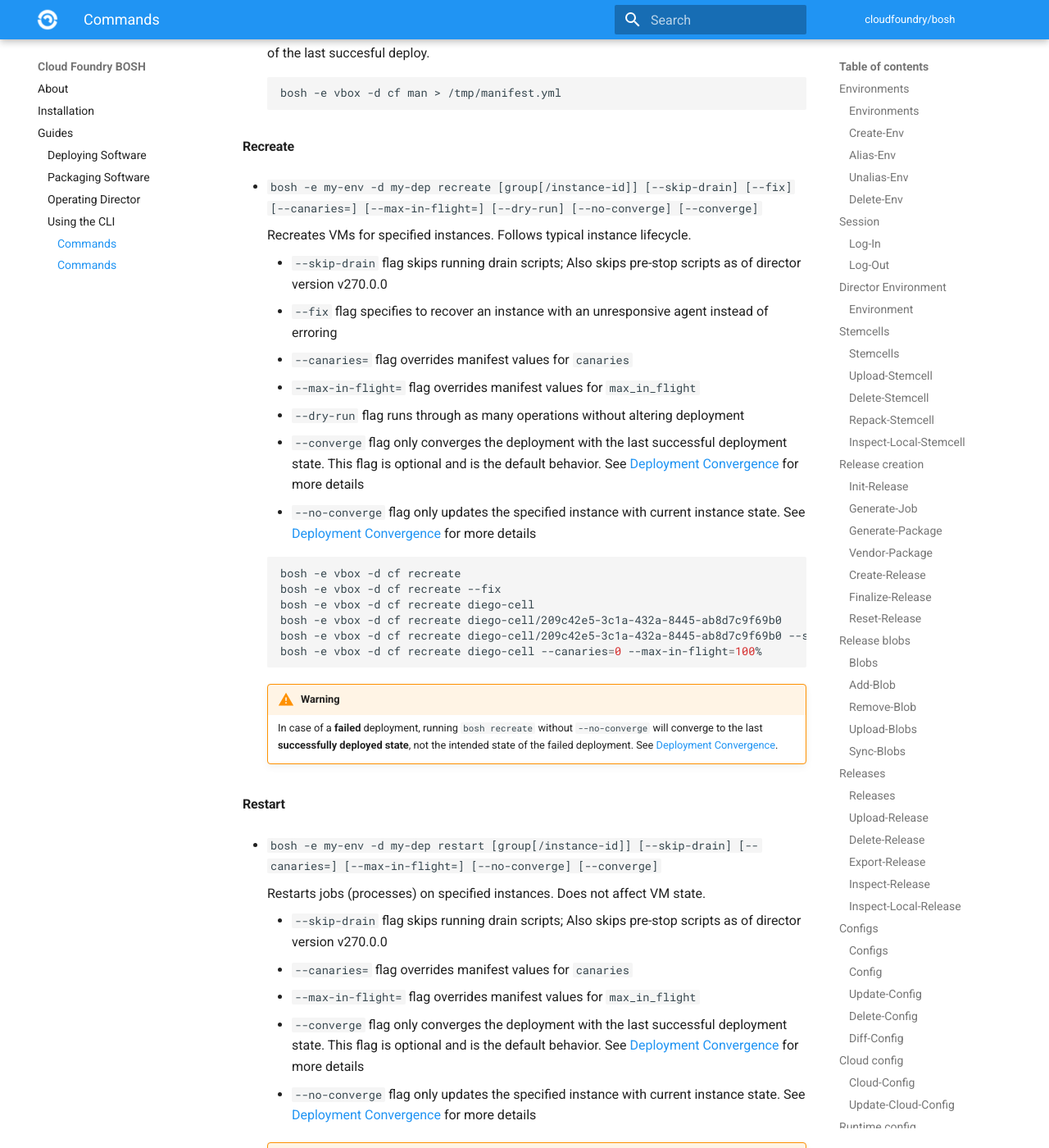
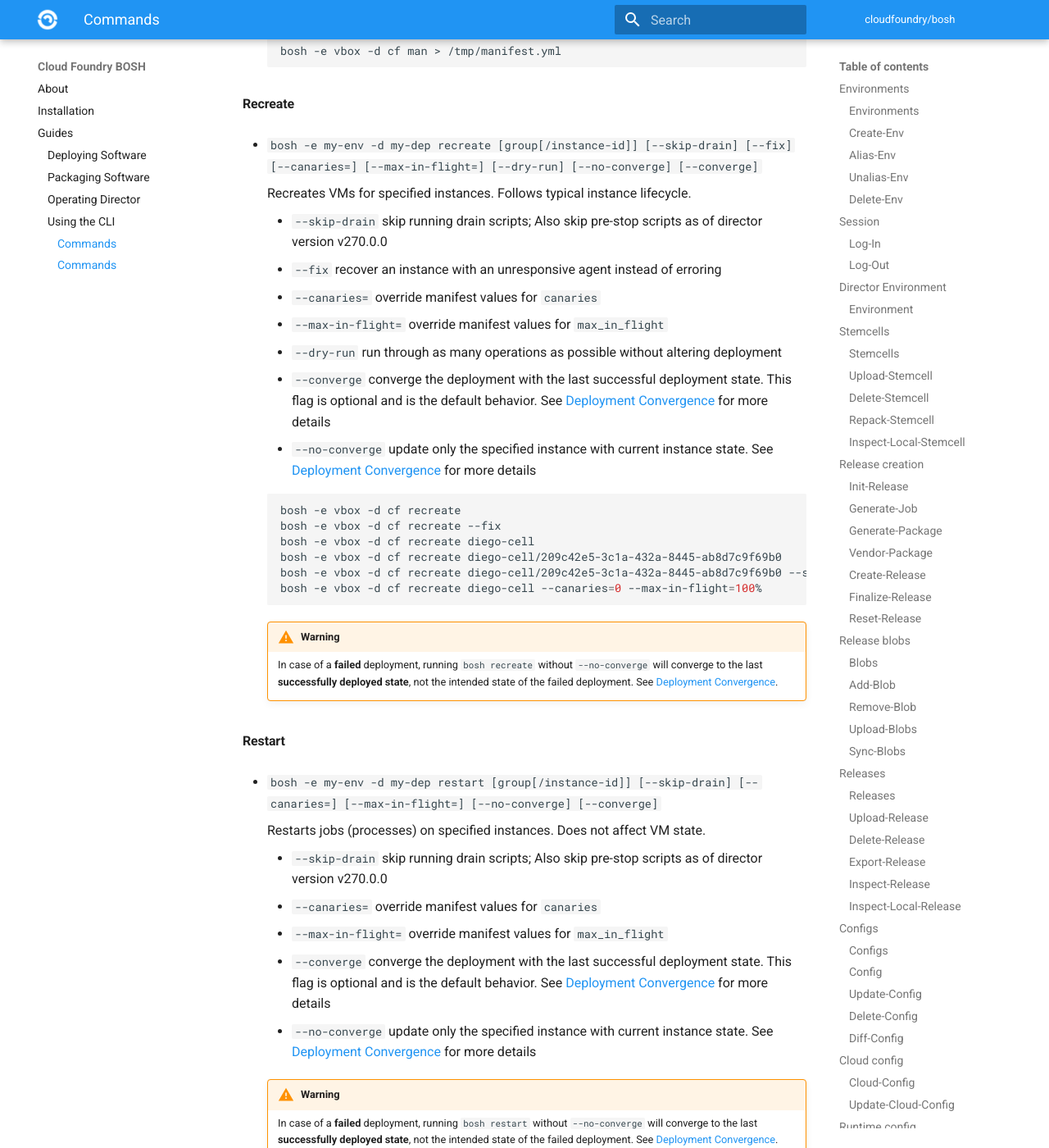
Before and after one commit to cloudfoundry/docs-bosh, an MkDocs documentation site: the page built from content/cli-v2.md, in a window 1280 px wide and 1400 px high, scrolled down 18922 px. Shown: the whole window at 82% size. Built offline with MkDocs 1.6.1 and Material for MkDocs 9.7.7, drawn with Linux system fonts in a browser that asks for light colours; old or Windows-style settings are respelled for this version of MkDocs; some of the changed text lies outside the part shown.

Commit message:
Remove redundant flag word, for each flag of the cli documentation
This change cleans up the CLI v2 docs by removing the word `flag` from
each command flag, and rewording the documentation. The intent is to
remove noise from the documents.

````diff
--- a/content/cli-v2.md
+++ b/content/cli-v2.md
@@ -231,7 +231,7 @@ See [Uploading Stemcells](uploading-stemcells.md).
 
     Stemcell location may be local file system path or an HTTP/HTTPS URL.
 
-    `--fix` flag allows operator to replace previously uploaded stemcell with the same name and version to repair stemcells that might have been corrupted in the cloud.
+    `--fix` replace previously uploaded stemcell with the same name and version to repair stemcells that might have been corrupted in the cloud.
 
     ```shell
     bosh -e my-env us ~/Downloads/bosh-stemcell-3468.17-warden-boshlite-ubuntu-trusty-go_agent.tgz
@@ -278,7 +278,7 @@ See [Uploading Stemcells](uploading-stemcells.md).
 
     Creates an empty release skeleton for a release in `dir`. By default `dir` is the current directory.
 
-    `--git` flag initializes release skeleton as a Git repository, adding appropriate `.gitignore` file.
+    `--git` initialize release skeleton as a Git repository, adding appropriate `.gitignore` file.
 
     ```shell
     bosh init-release --git --dir release-dir
@@ -311,11 +311,11 @@ See [Uploading Stemcells](uploading-stemcells.md).
 
     Creates new version of a release stored in `dir`
 
-    - `--force` flag specifies to ignore uncommitted changes in the release directory; it should only be used when building dev releases
-    - `--version` flag allows operator to provide custom release version
-    - `--timestamp-version` flag will produce timestamp based dev release version
-    - `--tarball` flag specifies destination of a release tarball; if not specified, release tarball will not be produced
-    - `--sha2` flag to use SHA256 checksum
+    - `--force` include uncommitted changes in the release directory; it should only be used when building dev releases
+    - `--version` set release version
+    - `--timestamp-version` produce timestamp-based dev release version
+    - `--tarball` specify destination of a release tarball; if not specified, release tarball will not be produced
+    - `--sha2` use SHA256 checksum
 
     While iterating on a release it's common to run `bosh create-release --force && bosh -e my-env upload-release && bosh -e my-env -d my-dep deploy manifest.yml` command sequence.
 
@@ -481,7 +481,7 @@ See [Uploading Releases](uploading-releases.md).
 
     Release location may be local file system path, HTTP/HTTPS URL or a git URL.
 
-    `--fix` flag allows replacement of previously uploaded release with the same name and version to repair releases that might have been corrupted.
+    `--fix` replace previously uploaded release with the same name and version, usually to repair releases that might have been corrupted.
 
     ```shell
     bosh -e my-env ur
@@ -645,8 +645,8 @@ See [Configs](configs.md).
 
     Update config on the Director.
 
-    - `--type` (required) flag allows to specify config type
-    - `--name` flag allows to specify custom config name
+    - `--type` (required) specify a config type
+    - `--name` specify a custom config name
 
     ```shell
     bosh -e my-env update-config config.yml --type=cloud
@@ -659,8 +659,8 @@ See [Configs](configs.md).
 
     Delete config on the Director.
 
-    - `--type` (required) flag allows to specify config type
-    - `--name` flag allows to specify custom config name
+    - `--type` (required) specify a config type
+    - `--name` specify a custom config name
 
     ```shell
     bosh -e my-env delete-config --type=my-type
@@ -850,10 +850,10 @@ See [CPI config](cpi-config.md).
 
     Lists all instances managed by the Director or in a single deployment. Show instance names, IPs, and VM and process health.
 
-    - `--details` (`-i`) flag includes VM CID, persistent disk CIDs, and other instance level details
-    - `--ps` flag includes per process health information
-    - `--vitals` flag shows basic VM and process usage such RAM, CPU and disk.
-    - `--failing` flag hides all healthy instances and processes leaving only non-healthy ones; useful for scripting
+    - `--details` (`-i`) include VM CID, persistent disk CIDs, and other instance level details
+    - `--ps` include per process health information
+    - `--vitals` show basic VM and process usage such RAM, CPU and disk.
+    - `--failing` hide all healthy instances and processes leaving only non-healthy ones; useful for scripting
 
     ```shell
     bosh -e vbox is -i
@@ -879,13 +879,13 @@ See [CPI config](cpi-config.md).
 
     Recreates VMs for specified instances. Follows typical instance lifecycle.
 
-    - `--skip-drain` flag skips running drain scripts; Also skips pre-stop scripts as of director version v270.0.0
-    - `--fix` flag specifies to recover an instance with an unresponsive agent instead of erroring
-    - `--canaries=` flag overrides manifest values for `canaries`
-    - `--max-in-flight=` flag overrides manifest values for `max_in_flight`
-    - `--dry-run` flag runs through as many operations without altering deployment
-    - `--converge` flag only converges the deployment with the last successful deployment state. This flag is optional and is the default behavior. See [Deployment Convergence](deployment-convergence.md) for more details
-    - `--no-converge` flag only updates the specified instance with current instance state. See [Deployment Convergence](deployment-convergence.md) for more details
+    - `--skip-drain` skip running drain scripts; Also skip pre-stop scripts as of director version v270.0.0
+    - `--fix` recover an instance with an unresponsive agent instead of erroring
+    - `--canaries=` override manifest values for `canaries`
+    - `--max-in-flight=` override manifest values for `max_in_flight`
+    - `--dry-run` run through as many operations as possible without altering deployment
+    - `--converge` converge the deployment with the last successful deployment state. This flag is optional and is the default behavior. See [Deployment Convergence](deployment-convergence.md) for more details
+    - `--no-converge` update only the specified instance with current instance state. See [Deployment Convergence](deployment-convergence.md) for more details
 
     ```shell
     bosh -e vbox -d cf recreate
@@ -904,11 +904,11 @@ See [CPI config](cpi-config.md).
 
     Restarts jobs (processes) on specified instances. Does not affect VM state.
 
-    - `--skip-drain` flag skips running drain scripts; Also skips pre-stop scripts as of director version v270.0.0
-    - `--canaries=` flag overrides manifest values for `canaries`
-    - `--max-in-flight=` flag overrides manifest values for `max_in_flight`
-    - `--converge` flag only converges the deployment with the last successful deployment state. This flag is optional and is the default behavior. See [Deployment Convergence](deployment-convergence.md) for more details
-    - `--no-converge` flag only updates the specified instance with current instance state. See [Deployment Convergence](deployment-convergence.md) for more details
+    - `--skip-drain` skip running drain scripts; Also skip pre-stop scripts as of director version v270.0.0
+    - `--canaries=` override manifest values for `canaries`
+    - `--max-in-flight=` override manifest values for `max_in_flight`
+    - `--converge` converge the deployment with the last successful deployment state. This flag is optional and is the default behavior. See [Deployment Convergence](deployment-convergence.md) for more details
+    - `--no-converge` update only the specified instance with current instance state. See [Deployment Convergence](deployment-convergence.md) for more details
 
     !!! warning
         In case of a **failed** deployment, running `bosh restart` without `--no-converge` will converge to the last **successfully deployed state**, not the intended state of the failed deployment. See [Deployment Convergence](deployment-convergence.md).
@@ -919,10 +919,10 @@ See [CPI config](cpi-config.md).
 
     Starts jobs (processes) on specified instances. Does not affect VM state.
 
-    - `--canaries=` flag overrides manifest values for `canaries`
-    - `--max-in-flight=` flag overrides manifest values for `max_in_flight`
-    - `--converge` flag only converges the deployment with the last successful deployment state. This flag is optional and is the default behavior. See [Deployment Convergence](deployment-convergence.md) for more details
-    - `--no-converge` flag only updates the specified instance with current instance state. See [Deployment Convergence](deployment-convergence.md) for more details
+    - `--canaries=` override manifest values for `canaries`
+    - `--max-in-flight=` override manifest values for `max_in_flight`
+    - `--converge` converge the deployment with the last successful deployment state. This flag is optional and is the default behavior. See [Deployment Convergence](deployment-convergence.md) for more details
+    - `--no-converge` update only the specified instance with current instance state. See [Deployment Convergence](deployment-convergence.md) for more details
 
     !!! warning
         In case of a **failed** deployment, running `bosh start` without `--no-converge` will converge to the last **successfully deployed state**, not the intended state of the failed deployment. See [Deployment Convergence](deployment-convergence.md).
@@ -933,12 +933,12 @@ See [CPI config](cpi-config.md).
 
     Stops jobs (processes) on specified instances. Does not affect VM state unless `--hard` flag is specified.
 
-    - `--hard` flag forces VM deletion (keeping persistent disk)
-    - `--skip-drain` flag skips running drain scripts; Also skips pre-stop scripts as of director version v270.0.0
-    - `--canaries=` flag overrides manifest values for `canaries`
-    - `--max-in-flight=` flag overrides manifest values for `max_in_flight`
-    - `--converge` flag only converges the deployment with the last successful deployment state. This flag is optional and is the default behavior. See [Deployment Convergence](deployment-convergence.md) for more details
-    - `--no-converge` flag only updates the specified instance with current instance state. See [Deployment Convergence](deployment-convergence.md) for more details
+    - `--hard` force VM deletion (keeping persistent disk)
+    - `--skip-drain` skip running drain scripts; Also skip pre-stop scripts as of director version v270.0.0
+    - `--canaries=` override manifest values for `canaries`
+    - `--max-in-flight=` override manifest values for `max_in_flight`
+    - `--converge` converge the deployment with the last successful deployment state. This flag is optional and is the default behavior. See [Deployment Convergence](deployment-convergence.md) for more details
+    - `--no-converge` update only the specified instance with current instance state. See [Deployment Convergence](deployment-convergence.md) for more details
 
     !!! warning
         In case of a **failed** deployment, running `bosh stop` without `--no-converge` will converge to the last **successfully deployed state**, not the intended state of the failed deployment. See [Deployment Convergence](deployment-convergence.md).
@@ -961,17 +961,17 @@ See [CPI config](cpi-config.md).
 
     Downloads logs from one or more instances.
 
-    - `--dir=` flag specifies destination directory
-    - `--job=` flag includes only specific jobs logs
-    - `--only=` flag filters logs (comma-separated)
-    - `--agent` flag includes only BOSH Agent logs
+    - `--dir=` specify destination directory
+    - `--job=` include only specific jobs logs
+    - `--only=` filter logs (comma-separated)
+    - `--agent` include only BOSH Agent logs
 
     Additional flags for following logs via SSH:
 
-    - `--follow` (`-f`) flag to turn on log following
-    - `--num` flag shows last number of lines immediately
-    - `--quiet` (`-q`) flag suppresses printing of headers when multiple files are examined
-    - `--gw-*` flags allow to configure SSH gateway configuration
+    - `--follow` (`-f`) follow logs
+    - `--num` show last number of lines immediately
+    - `--quiet` (`-q`) suppress printing of headers when multiple files are examined
+    - `--gw-*` configure SSH gateway configuration
 
     See [Location and use of logs](job-logs.md) for details.
 
@@ -990,15 +990,15 @@ See [CPI config](cpi-config.md).
 
     See [Events](events.md) for details.
 
-    - `--before-id=` flag shows events with ID less than the given ID
-    - `--before=` flag shows events before the given timestamp (ex: 2016-05-08 17:26:32)
-    - `--after=` flag shows events after the given timestamp (ex: 2016-05-08 17:26:32)
-    - `--task=` flag shows events with the given task ID
-    - `--instance=` flag shows events with given instance
-    - `--event-user=` flag shows events with given user
-    - `--action=` flag shows events with given action
-    - `--object-type=` flag shows events with given object type
-    - `--object-id=` flag shows events with given object ID
+    - `--before-id=` show events with ID less than the given ID
+    - `--before=` show events before the given timestamp (ex: 2016-05-08 17:26:32)
+    - `--after=` show events after the given timestamp (ex: 2016-05-08 17:26:32)
+    - `--task=` show events with the given task ID
+    - `--instance=` show events with given instance
+    - `--event-user=` show events with given user
+    - `--action=` show events with given action
+    - `--object-type=` show events with given object type
+    - `--object-id=` show events with given object ID
 
     ```shell
     bosh -e vbox events --instance diego-cell/209c42e5-3c1a-432a-8445-ab8d7c9f69b0
@@ -1029,7 +1029,7 @@ See [CPI config](cpi-config.md).
 
     Lists all VMs managed by the Director or VMs in a single deployment. Show instance names, IPs and VM CIDs.
 
-    `--vitals` flag shows basic VM usage such RAM, CPU and disk.
+    `--vitals` show basic VM usage such RAM, CPU and disk.
 
     ```shell
     bosh -e vbox vms
@@ -1106,8 +1106,8 @@ See [CPI config](cpi-config.md).
 
     SSH into one or more instances.
 
-    - `--opts` flag allows operator to pass through options to `ssh`; useful for port forwarding
-    - `--gw-*` flags allows configuration of SSH gateway
+    - `--opts` specify pass-through options to `ssh`; useful for port forwarding
+    - `--gw-*` specify configuration of SSH gateway
 
     ```shell
     # execute command on all instances in a deployment
@@ -1135,8 +1135,8 @@ See [CPI config](cpi-config.md).
 
     SCP to/from one or more instances.
 
-    - `--recursive` (`-r`) flag allow to copy directory recursively
-    - `--gw-*` flags allow to configure gateway configuration
+    - `--recursive` (`-r`) copy directory recursively
+    - `--gw-*` specify configuration of SSH gateway
 
     ```shell
     # copy file from this machine to machines a deployment
@@ -1189,10 +1189,10 @@ See [CPI config](cpi-config.md).
 
     Runs errand job by name.
 
-    - `--keep-alive` flag keeps VM around where errand was executing
-    - `--when-changed` flag indicates whether to skip running an errand if it previously ran (successfully finished) and errand job configuration did not change
-    - `--download-logs` flag indicates whether to download full errand logs to a directory specified by `--logs-dir` (defaults to the current directory)
-    - `--instance=` flag select which instances to use for errand execution (v2.0.31+)
+    - `--keep-alive` preserve errand VM after it finishes executing
+    - `--when-changed` skip running an errand if it previously ran (successfully finished) and errand job configuration did not change
+    - `--download-logs` download full errand logs to a directory specified by `--logs-dir` (defaults to the current directory)
+    - `--instance=` select instances to use for errand execution (v2.0.31+)
 
     See [Errands](errands.md) for details.
 
@@ -1229,7 +1229,7 @@ See [CPI config](cpi-config.md).
 
     Lists active and previously ran tasks.
 
-    - `--deployment` (`-d`) flag filters tasks by a deployment
+    - `--deployment` (`-d`) show tasks for the specified deployment
 
     ```shell
     # currently active tasks
@@ -1372,7 +1372,7 @@ See [CPI config](cpi-config.md).
 
     Cleans up unused resources but keeps orphaned disks and the two most recent versions of stemcells and releases.
 
-    - `--all` flag cleans up all unused resources including orphaned disks.
+    - `--all` clean up all unused resources including orphaned disks.
 
     Note that orphan disks get deleted after a few days by default. See [Orphan Disks](persistent-disks.md#orphaned-disks) for more details.
 
@@ -1389,7 +1389,7 @@ See [CPI config](cpi-config.md).
 
     Interpolates variables into a manifest sending result to stdout. [Operation files](cli-ops-files.md) and [variables](cli-int.md) can be provided to adjust and fill in manifest before doing a deploy.
 
-    `--path` flag can be used to extract portion of a YAML document.
+    `--path` retrieve a section of a YAML document.
 
     ```shell
     bosh int bosh-deployment/bosh.yml \
@@ -1442,10 +1442,10 @@ See [CPI config](cpi-config.md).
 
     Make an HTTP request to the BOSH Director. **Recommended to be used for debugging purposes only**.
 
-    - `--method` `(-X)` flag specifies the HTTP method. Allowed values: `GET`, `POST`, `PUT`, and `DELETE`. Defaults to `GET`
-    - `--header` `(-H)` flag allows adding an HTTP header to the request in `'name: value'` format. Can be specified multiple times for multiple headers.
-    - `--body` flag is the path to the file containing the HTTP request body (for `POST` and `PUT`)
-    - `--show-headers` `(-i)` flag shows HTTP headers in the response
+    - `--method` `(-X)` specify the HTTP method. Allowed values: `GET`, `POST`, `PUT`, and `DELETE`. Defaults to `GET`
+    - `--header` `(-H)` add an HTTP header to the request in `'name: value'` format. Can be specified multiple times for multiple headers.
+    - `--body` path to the file containing the HTTP request's body (for `POST` and `PUT`)
+    - `--show-headers` `(-i)` show HTTP headers in the response
 
 
 ```shell
````
